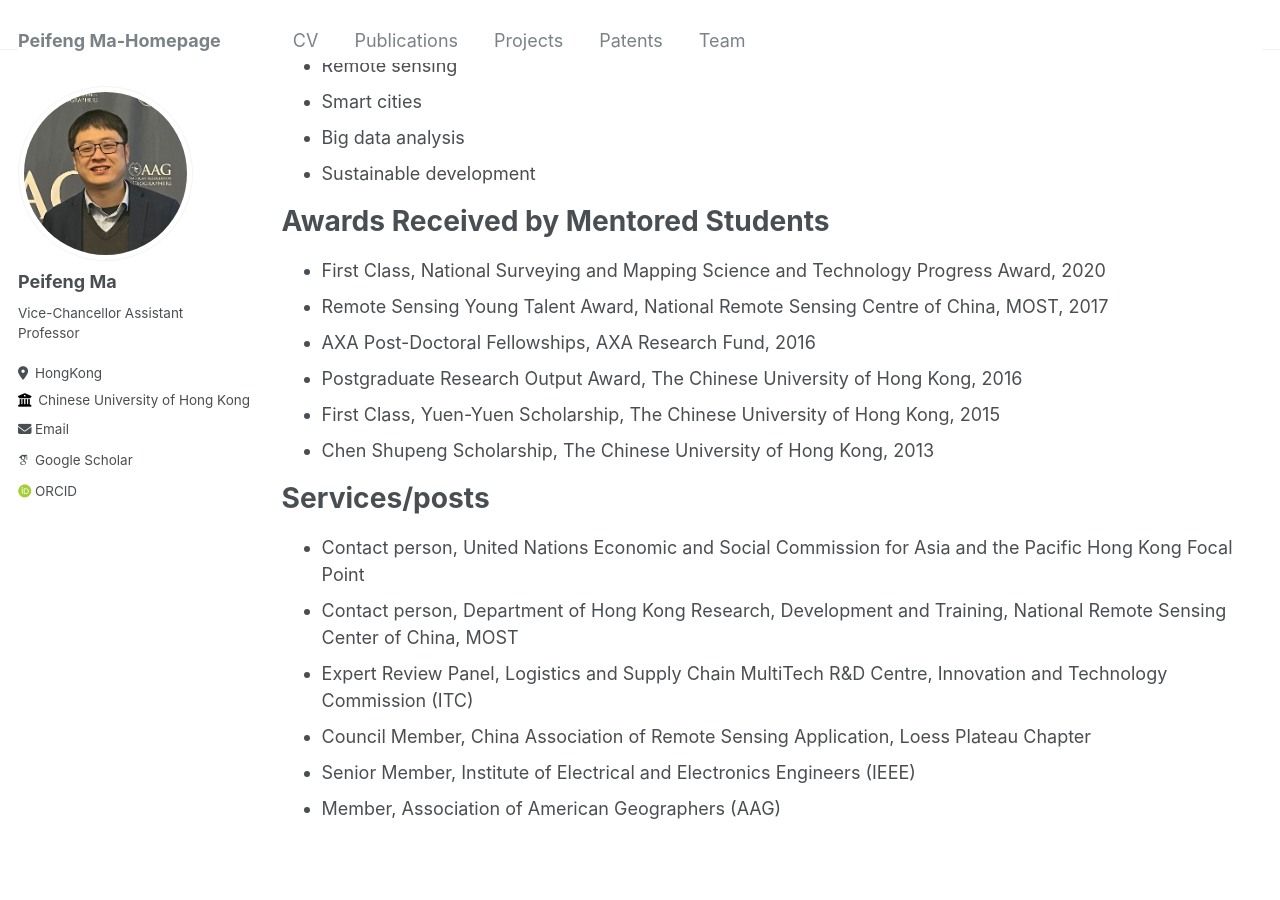
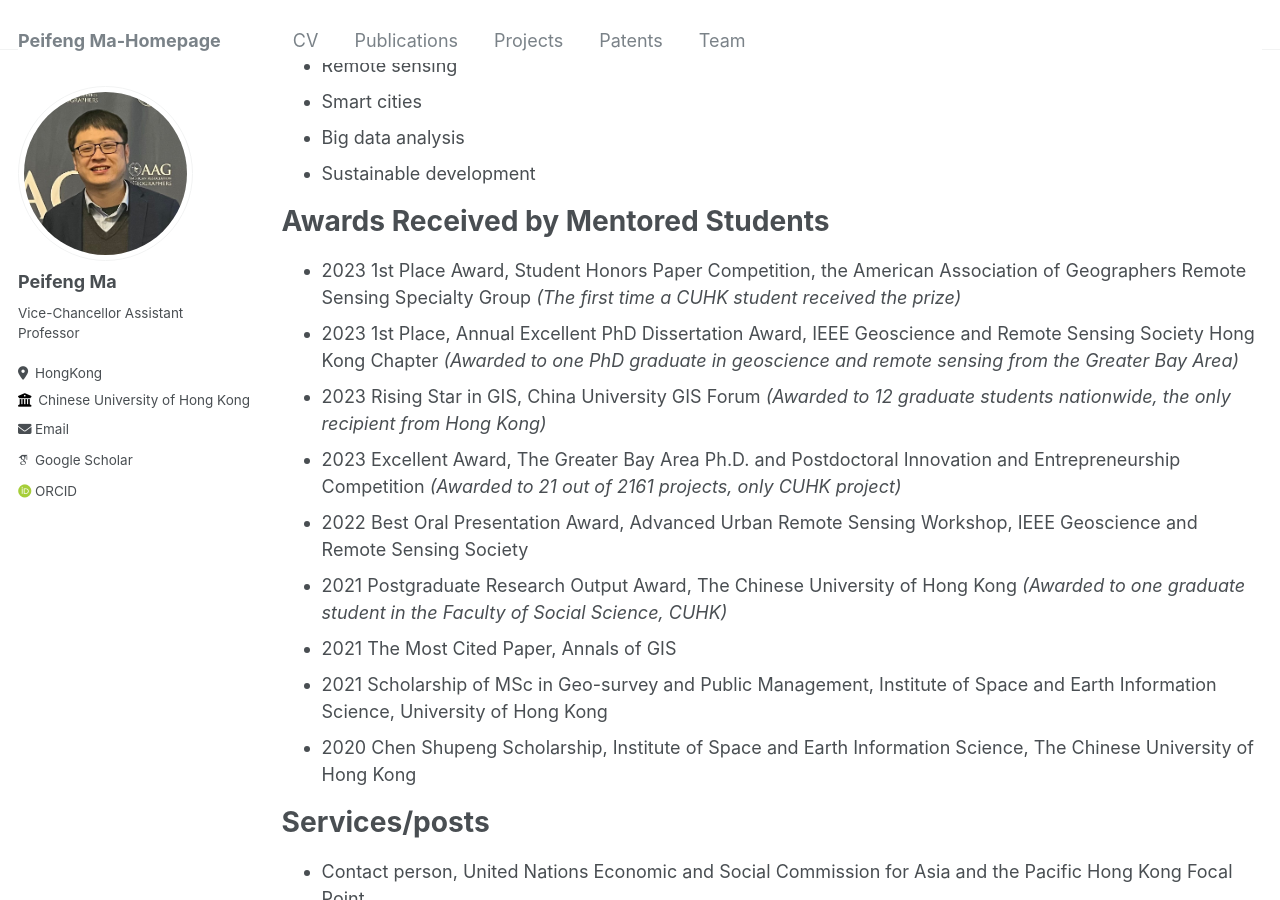
Before and after one commit to pfMA03/peifengMa, a Jekyll site: the page built from _pages/cv.md, in a window 1280 px wide and 900 px high, scrolled down 491 px. Built offline with Jekyll 4.4.1, drawn with Linux system fonts in a browser that asks for light colours; some web fonts are replaced.

Commit message:
Update cv.md

```diff
--- a/_pages/cv.md
+++ b/_pages/cv.md
@@ -31,12 +31,21 @@ Teaching
 
 Awards Received by Mentored Students
 ======
-* First Class, National Surveying and Mapping Science and Technology Progress Award, 2020
-* Remote Sensing Young Talent Award, National Remote Sensing Centre of China, MOST, 2017
-* AXA Post-Doctoral Fellowships, AXA Research Fund, 2016
-* Postgraduate Research Output Award, The Chinese University of Hong Kong, 2016
-* First Class, Yuen-Yuen Scholarship, The Chinese University of Hong Kong, 2015
-* Chen Shupeng Scholarship, The Chinese University of Hong Kong, 2013
+* 2023 1st Place Award, Student Honors Paper Competition, the American Association of Geographers Remote Sensing Specialty Group
+_(The first time a CUHK student received the prize)_
+* 2023 1st Place, Annual Excellent PhD Dissertation Award, IEEE Geoscience and Remote Sensing Society Hong Kong Chapter
+_(Awarded to one PhD graduate in geoscience and remote sensing from the Greater Bay Area)_
+* 2023 Rising Star in GIS, China University GIS Forum
+_(Awarded to 12 graduate students nationwide, the only recipient from Hong Kong)_
+* 2023 Excellent Award, The Greater Bay Area Ph.D. and Postdoctoral Innovation and Entrepreneurship Competition
+_(Awarded to 21 out of 2161 projects, only CUHK project)_
+* 2022 Best Oral Presentation Award, Advanced Urban Remote Sensing Workshop, IEEE Geoscience and Remote Sensing Society
+* 2021 Postgraduate Research Output Award, The Chinese University of Hong Kong
+_(Awarded to one graduate student in the Faculty of Social Science, CUHK)_
+* 2021 The Most Cited Paper, Annals of GIS
+* 2021 Scholarship of MSc in Geo-survey and Public Management, Institute of Space and Earth
+Information Science, University of Hong Kong
+* 2020 Chen Shupeng Scholarship, Institute of Space and Earth Information Science, The Chinese University of Hong Kong
 
 
 Services/posts
```
